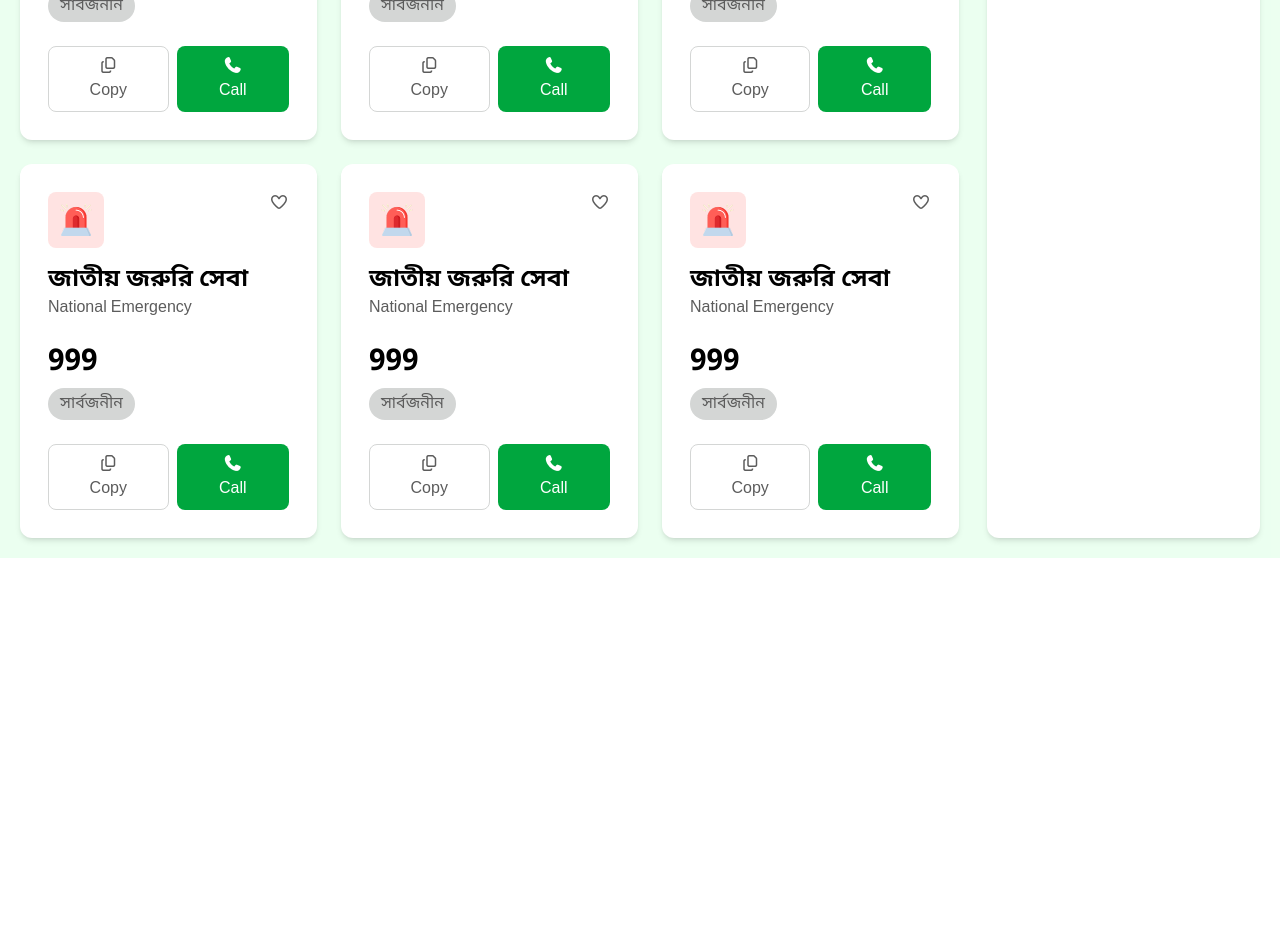
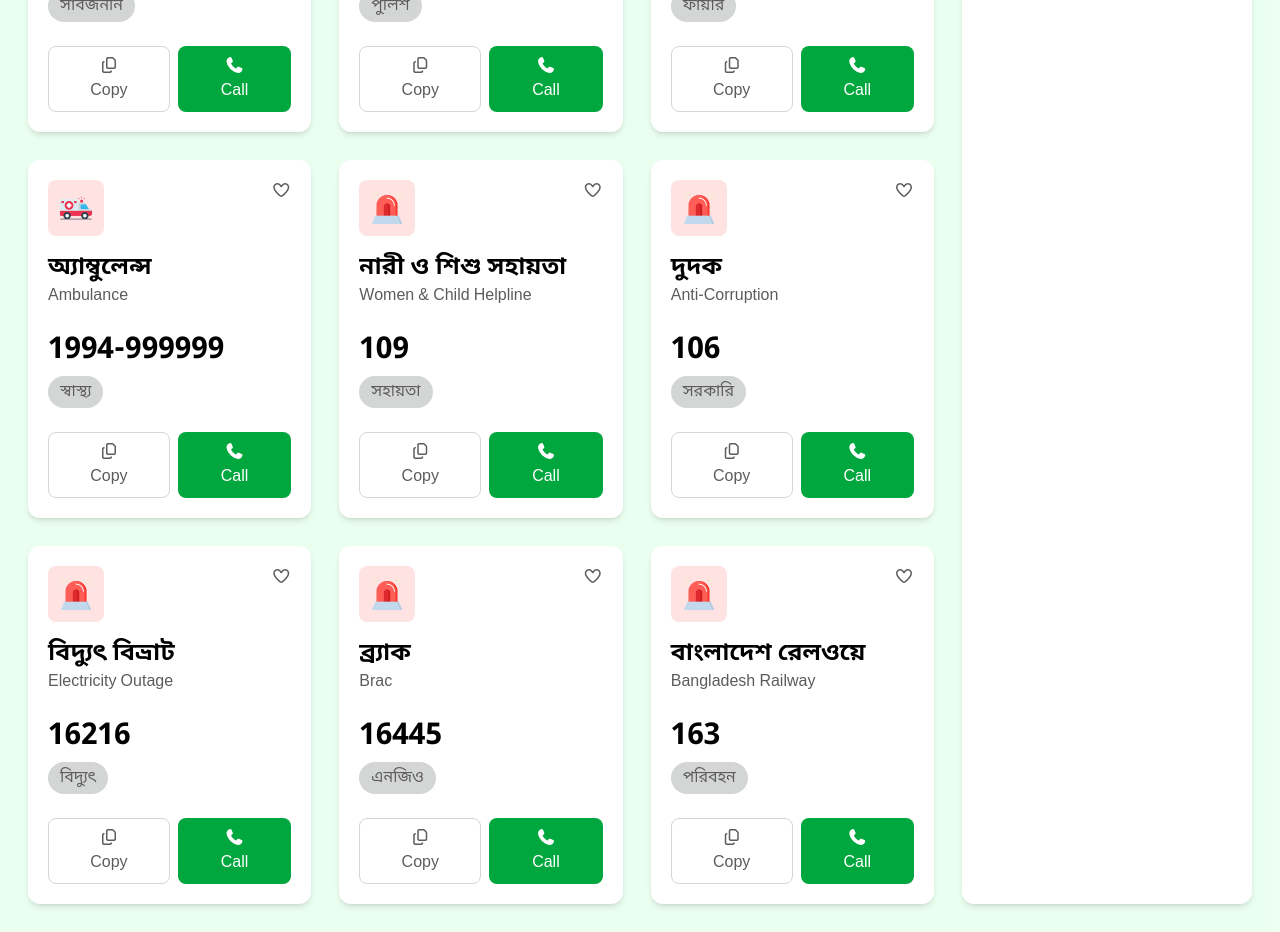
Before and after one commit to toukir5588/B12-A5-Emergency-Hotline, a plain HTML site: page index.html in a window 1280 px wide. Shown: the part 578-1510 px from the top of the page. Before the commit the page ends 1136 px from the top, so only its background shows below. Drawn offline with nearby package versions, Linux system fonts and the light colour scheme.

Commit message:
card design is done

```diff
--- a/index.html
+++ b/index.html
@@ -30,6 +30,8 @@
         font-family: "Noto Sans Bengali", sans-serif;
       }
     </style>
+    <!-- !css link -->
+    <link rel="stylesheet" href="./stlye.css" />
   </head>
   <body class="noto-sans-bengali">
     <header
@@ -79,15 +81,15 @@
 
       <!-- ! start card section -->
 
-      <section class="bg-[#41FF6B1A]">
-        <div class="flex gap-7 mx-auto max-w-[1920px] p-5">
+      <section class="bg-[#41FF6B1A] p-7">
+        <div class="max-w-[1920px] flex flex-col md:flex-col lg:flex-row gap-7">
           <!-- ? card div -->
           <div
-            id="card_parent w-[75%]"
-            class="col-span-2 grid grid-cols-3 grid-rows-2 gap-6"
+            id="card_parent "
+            class="grid gap-7 grid-cols-1 md:grid-cols-2 xl:grid-cols-3 w-[100%] lg:w-[75%] xl:w-[75%]"
           >
             <!-- * card 1 -->
-            <div id="card_1" class="bg-white rounded-xl p-7 shadow-md">
+            <div id="card_1" class="bg-white rounded-xl p-7 md:p-5 shadow-md">
               <div class="flex justify-between">
                 <div
                   class="w-14 h-14 bg-[#FFE3E2] rounded-lg flex justify-center items-center"
@@ -124,19 +126,19 @@
             </div>
 
             <!-- *card 2 -->
-            <div id="card_1" class="bg-white rounded-xl p-7 shadow-md">
+            <div id="card_1" class="bg-white rounded-xl p-7 md:p-5 shadow-md">
               <div class="flex justify-between">
                 <div
-                  class="w-14 h-14 bg-[#FFE3E2] rounded-lg flex justify-center items-center"
+                  class="w-14 h-14 bg-[#DFEFFF] rounded-lg flex justify-center items-center"
                 >
-                  <img class="w-8" src="./assets/emergency.png" alt="" />
+                  <img class="w-8" src="./assets/police.png" alt="" />
                 </div>
                 <div><i class="fa-regular fa-heart text-[#5C5C5C]"></i></div>
               </div>
 
               <div class="mt-4">
-                <h1 class="text-2xl font-bold">জাতীয় জরুরি সেবা</h1>
-                <p class="text-[#5C5C5C]">National Emergency</p>
+                <h1 class="text-2xl font-bold">পুলিশ</h1>
+                <p class="text-[#5C5C5C]">Police</p>
               </div>
 
               <div class="my-6">
@@ -144,11 +146,11 @@
                 <p
                   class="text-[#5C5C5C] bg-[#D4D6D5] rounded-full px-3 py-1 inline-block"
                 >
-                  সার্বজনীন
+                  পুলিশ
                 </p>
               </div>
 
-              <div class="flex justify-between gap-2">
+               <div class="flex justify-between gap-2">
                 <button
                   class="border-solid border-[1px] border-[#D4D6D5] py-2 px-10 rounded-lg text-[#5C5C5C]"
                 >
@@ -161,19 +163,19 @@
             </div>
 
             <!-- * card 3 -->
-            <div id="card_1" class="bg-white rounded-xl p-7 shadow-md">
+            <div id="card_1" class="bg-white rounded-xl p-7 md:p-5 shadow-md">
               <div class="flex justify-between">
                 <div
                   class="w-14 h-14 bg-[#FFE3E2] rounded-lg flex justify-center items-center"
                 >
-                  <img class="w-8" src="./assets/emergency.png" alt="" />
+                  <img class="w-8" src="./assets/fire-service.png" alt="" />
                 </div>
                 <div><i class="fa-regular fa-heart text-[#5C5C5C]"></i></div>
               </div>
 
               <div class="mt-4">
-                <h1 class="text-2xl font-bold">জাতীয় জরুরি সেবা</h1>
-                <p class="text-[#5C5C5C]">National Emergency</p>
+                <h1 class="text-2xl font-bold">ফায়ার সার্ভিস</h1>
+                <p class="text-[#5C5C5C]">Fire Service</p>
               </div>
 
               <div class="my-6">
@@ -181,7 +183,7 @@
                 <p
                   class="text-[#5C5C5C] bg-[#D4D6D5] rounded-full px-3 py-1 inline-block"
                 >
-                  সার্বজনীন
+                  ফায়ার
                 </p>
               </div>
 
@@ -198,27 +200,27 @@
             </div>
 
             <!-- * card 4 -->
-            <div id="card_1" class="bg-white rounded-xl p-7 shadow-md">
+            <div id="card_1" class="bg-white rounded-xl p-7 md:p-5 shadow-md">
               <div class="flex justify-between">
                 <div
                   class="w-14 h-14 bg-[#FFE3E2] rounded-lg flex justify-center items-center"
                 >
-                  <img class="w-8" src="./assets/emergency.png" alt="" />
+                  <img class="w-8" src="./assets/ambulance.png" alt="" />
                 </div>
                 <div><i class="fa-regular fa-heart text-[#5C5C5C]"></i></div>
               </div>
 
               <div class="mt-4">
-                <h1 class="text-2xl font-bold">জাতীয় জরুরি সেবা</h1>
-                <p class="text-[#5C5C5C]">National Emergency</p>
+                <h1 class="text-2xl font-bold">অ্যাম্বুলেন্স</h1>
+                <p class="text-[#5C5C5C]">Ambulance</p>
               </div>
 
               <div class="my-6">
-                <h1 class="text-3xl font-bold mb-2">999</h1>
+                <h1 class="text-3xl font-bold mb-2">1994-999999</h1>
                 <p
                   class="text-[#5C5C5C] bg-[#D4D6D5] rounded-full px-3 py-1 inline-block"
                 >
-                  সার্বজনীন
+                  স্বাস্থ্য
                 </p>
               </div>
 
@@ -235,7 +237,7 @@
             </div>
 
             <!-- * card 5 -->
-            <div id="card_1" class="bg-white rounded-xl p-7 shadow-md">
+            <div id="card_1" class="bg-white rounded-xl p-7 md:p-5 shadow-md">
               <div class="flex justify-between">
                 <div
                   class="w-14 h-14 bg-[#FFE3E2] rounded-lg flex justify-center items-center"
@@ -246,16 +248,16 @@
               </div>
 
               <div class="mt-4">
-                <h1 class="text-2xl font-bold">জাতীয় জরুরি সেবা</h1>
-                <p class="text-[#5C5C5C]">National Emergency</p>
+                <h1 class="text-2xl font-bold">নারী ও শিশু সহায়তা</h1>
+                <p class="text-[#5C5C5C]">Women & Child Helpline</p>
               </div>
 
               <div class="my-6">
-                <h1 class="text-3xl font-bold mb-2">999</h1>
+                <h1 class="text-3xl font-bold mb-2">109</h1>
                 <p
                   class="text-[#5C5C5C] bg-[#D4D6D5] rounded-full px-3 py-1 inline-block"
                 >
-                  সার্বজনীন
+                  সহায়তা
                 </p>
               </div>
 
@@ -272,7 +274,7 @@
             </div>
 
             <!-- * card 6 -->
-            <div id="card_1" class="bg-white rounded-xl p-7 shadow-md">
+            <div id="card_1" class="bg-white rounded-xl p-7 md:p-5 shadow-md">
               <div class="flex justify-between">
                 <div
                   class="w-14 h-14 bg-[#FFE3E2] rounded-lg flex justify-center items-center"
@@ -283,16 +285,129 @@
               </div>
 
               <div class="mt-4">
-                <h1 class="text-2xl font-bold">জাতীয় জরুরি সেবা</h1>
-                <p class="text-[#5C5C5C]">National Emergency</p>
+                <h1 class="text-2xl font-bold">দুদক </h1>
+                <p class="text-[#5C5C5C]">Anti-Corruption</p>
               </div>
 
               <div class="my-6">
-                <h1 class="text-3xl font-bold mb-2">999</h1>
+                <h1 class="text-3xl font-bold mb-2">106</h1>
                 <p
                   class="text-[#5C5C5C] bg-[#D4D6D5] rounded-full px-3 py-1 inline-block"
                 >
-                  সার্বজনীন
+                  সরকারি
+                </p>
+              </div>
+
+              <div class="flex justify-between gap-2">
+                <button
+                  class="border-solid border-[1px] border-[#D4D6D5] py-2 px-10 rounded-lg text-[#5C5C5C] cursor-pointer"
+                >
+                  <i class="fa-regular fa-copy"></i> Copy
+                </button>
+                <button class="bg-[#00A63E] py-2 px-10 rounded-lg text-white">
+                  <i class="fa-solid fa-phone cursor-pointer"></i> Call
+                </button>
+              </div>
+            </div>
+
+            <!-- * card 7 -->
+            <div id="card_1" class="bg-white rounded-xl p-7 md:p-5 shadow-md">
+              <div class="flex justify-between">
+                <div
+                  class="w-14 h-14 bg-[#FFE3E2] rounded-lg flex justify-center items-center"
+                >
+                  <img class="w-8" src="./assets/emergency.png" alt="" />
+                </div>
+                <div><i class="fa-regular fa-heart text-[#5C5C5C]"></i></div>
+              </div>
+
+              <div class="mt-4">
+                <h1 class="text-2xl font-bold">বিদ্যুৎ বিভ্রাট </h1>
+                <p class="text-[#5C5C5C]">Electricity Outage</p>
+              </div>
+
+              <div class="my-6">
+                <h1 class="text-3xl font-bold mb-2">16216</h1>
+                <p
+                  class="text-[#5C5C5C] bg-[#D4D6D5] rounded-full px-3 py-1 inline-block"
+                >
+                  বিদ্যুৎ
+                </p>
+              </div>
+
+              <div class="flex justify-between gap-2">
+                <button
+                  class="border-solid border-[1px] border-[#D4D6D5] py-2 px-10 rounded-lg text-[#5C5C5C] cursor-pointer"
+                >
+                  <i class="fa-regular fa-copy"></i> Copy
+                </button>
+                <button class="bg-[#00A63E] py-2 px-10 rounded-lg text-white">
+                  <i class="fa-solid fa-phone cursor-pointer"></i> Call
+                </button>
+              </div>
+            </div>
+
+
+            <!-- * card 8 -->
+            <div id="card_1" class="bg-white rounded-xl p-7 md:p-5 shadow-md">
+              <div class="flex justify-between">
+                <div
+                  class="w-14 h-14 bg-[#FFE3E2] rounded-lg flex justify-center items-center"
+                >
+                  <img class="w-8" src="./assets/emergency.png" alt="" />
+                </div>
+                <div><i class="fa-regular fa-heart text-[#5C5C5C]"></i></div>
+              </div>
+
+              <div class="mt-4">
+                <h1 class="text-2xl font-bold">ব্র্যাক </h1>
+                <p class="text-[#5C5C5C]">Brac</p>
+              </div>
+
+              <div class="my-6">
+                <h1 class="text-3xl font-bold mb-2">16445</h1>
+                <p
+                  class="text-[#5C5C5C] bg-[#D4D6D5] rounded-full px-3 py-1 inline-block"
+                >
+                  এনজিও
+                </p>
+              </div>
+
+              <div class="flex justify-between gap-2">
+                <button
+                  class="border-solid border-[1px] border-[#D4D6D5] py-2 px-10 rounded-lg text-[#5C5C5C] cursor-pointer"
+                >
+                  <i class="fa-regular fa-copy"></i> Copy
+                </button>
+                <button class="bg-[#00A63E] py-2 px-10 rounded-lg text-white">
+                  <i class="fa-solid fa-phone cursor-pointer"></i> Call
+                </button>
+              </div>
+            </div>
+
+
+            <!-- * card 9 -->
+            <div id="card_1" class="bg-white rounded-xl p-7 md:p-5 shadow-md">
+              <div class="flex justify-between">
+                <div
+                  class="w-14 h-14 bg-[#FFE3E2] rounded-lg flex justify-center items-center"
+                >
+                  <img class="w-8" src="./assets/emergency.png" alt="" />
+                </div>
+                <div><i class="fa-regular fa-heart text-[#5C5C5C]"></i></div>
+              </div>
+
+              <div class="mt-4">
+                <h1 class="text-2xl font-bold">বাংলাদেশ রেলওয়ে </h1>
+                <p class="text-[#5C5C5C]">Bangladesh Railway</p>
+              </div>
+
+              <div class="my-6">
+                <h1 class="text-3xl font-bold mb-2">163</h1>
+                <p
+                  class="text-[#5C5C5C] bg-[#D4D6D5] rounded-full px-3 py-1 inline-block"
+                >
+                  পরিবহন
                 </p>
               </div>
 
@@ -310,10 +425,17 @@
           </div>
 
           <!-- * site bar div -->
-          <div
-            class="bottom-2 border-blue-600 border-solid col-span-1 w-[25%] bg-white rounded-xl shadow-md"
-          >
-            <h1>hello</h1>
+          <div class="shadow-md bg-white rounded-xl min-h-80 lg:w-[24%] ">
+           <!-- * heading -->
+            <div>
+              <span> Call History</span>
+            </div>
+
+            <!-- * history -->
+             <div>
+
+             </div>
+            </div>
           </div>
         </div>
       </section>
--- /dev/null
+++ b/stlye.css
@@ -0,0 +1 @@
+@import "tailwindcss"
```
Also changed, not shown: js/tailwind.config.js (deleted), tailwind.config.js (added).
